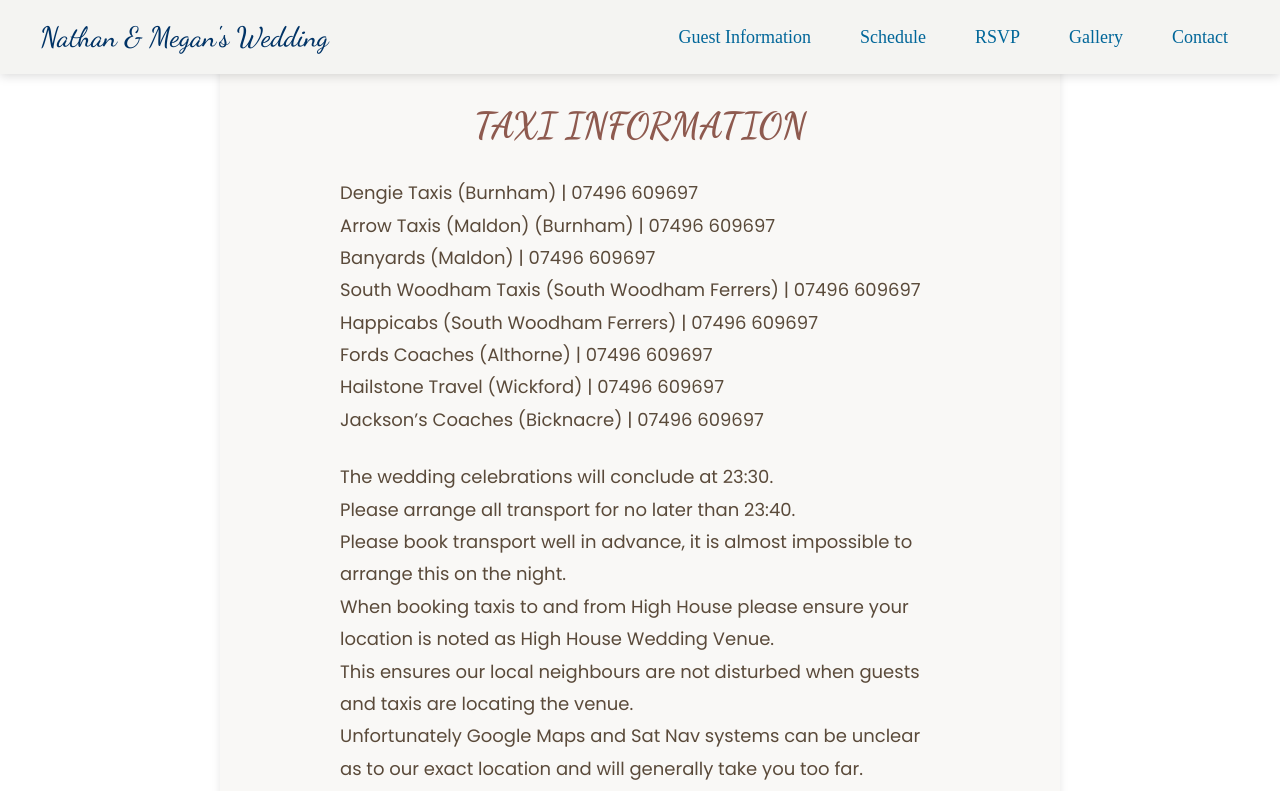
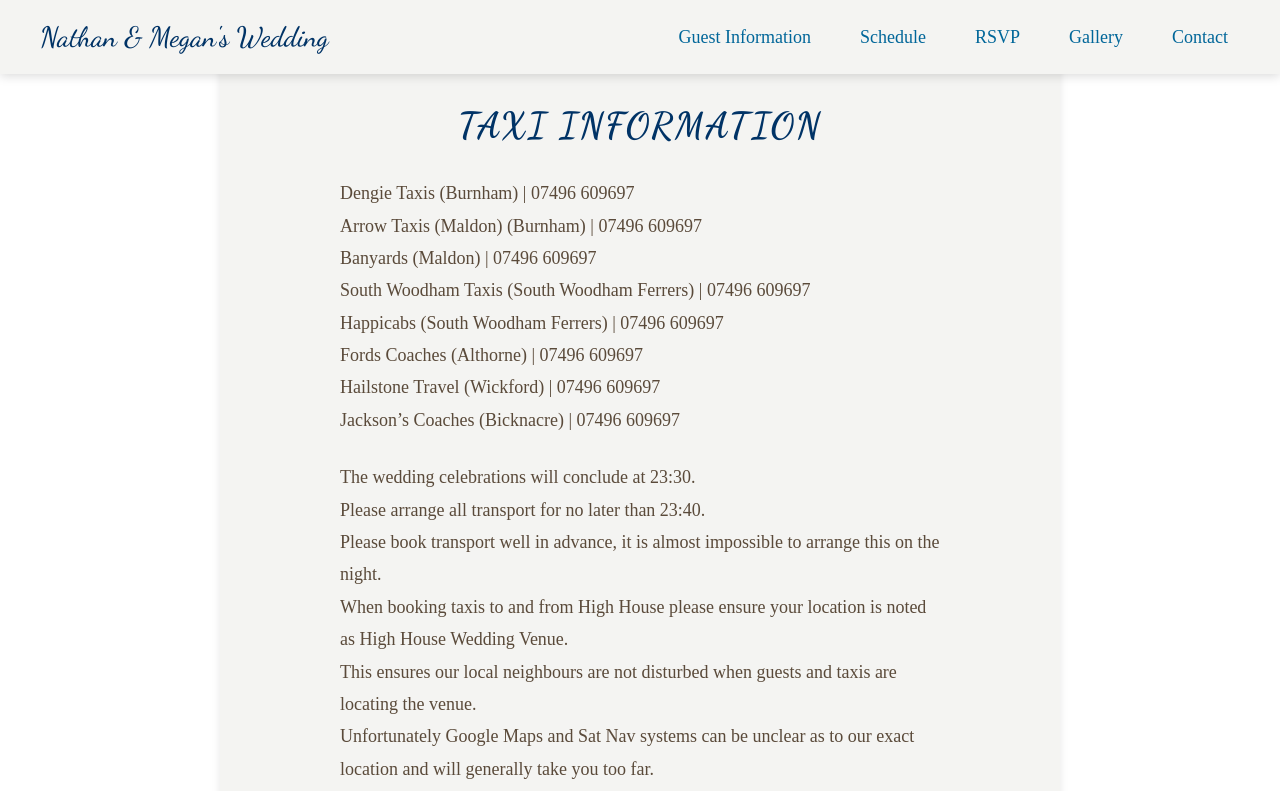
Before and after one commit to johnsn27/weddingWebsite, a React (Create React App) app: page /taxis in a window 1280 px wide. Shown: the top 791 px of the page. Built offline with nearby package versions, Linux system fonts and the light colour scheme; what aws-amplify would draw is missing.

Commit message:
retheme pagestyles

```diff
--- a/src/styles/pageStyles.js
+++ b/src/styles/pageStyles.js
@@ -1,44 +1,54 @@
 import React, { useState } from 'react';
 import { css } from '@emotion/react';
 
+// Updated styles for the story page
 export const storyPageStyle = css`
-  padding: 80px 20px 80px; /* Increased top padding for desktop view */
+  padding: 80px 20px 80px;
   max-width: 800px;
   margin: 0 auto;
   text-align: center;
   font-family: 'Poppins', sans-serif;
-  color: #4a3d28;
-  background: #f9f8f6; /* Subtle off-white background */
-  border-radius: 10px; /* Rounded corners */
-  box-shadow: 0 4px 8px rgba(0, 0, 0, 0.1); /* Soft shadow */
+  color: #003366; /* Deep Greek blue for text */
+  background: #f4f4f2; /* Soft white background */
+  border-radius: 10px;
+  box-shadow: 0 4px 8px rgba(0, 0, 0, 0.1);
 
   @media (max-width: 768px) {
-    padding: 280px 20px 80px; /* More top padding for mobile view */
+    padding: 280px 20px 80px;
   }
 `;
 
+// Updated styles for the title
 export const titleStyle = css`
   font-family: 'Dancing Script', cursive;
   font-size: 36px;
-  color: #8e5a4f; /* Slightly richer color */
-  margin-bottom: 30px; /* More space below title */
-  text-transform: uppercase; /* Adds a touch of elegance */
+  color: #003366; /* Deep Greek blue for title */
+  margin-bottom: 30px;
+  text-transform: uppercase;
+  letter-spacing: 2px; /* Adds a bit more elegance */
 `;
 
+// Updated styles for the paragraph text
 export const paragraphStyle = css`
   font-size: 18px;
-  line-height: 1.8; /* Increased line height for readability */
-  margin-bottom: 30px; /* More space between paragraphs */
-  text-align: left; /* Align text to the left for easier reading */
-  max-width: 600px; /* Ensure paragraphs don’t stretch too wide */
-  margin: 0 auto; /* Center the text block */
-  color: #5a4a3a; /* Darker color for readability */
+  color: #006699; /* Medium Greek blue for links */
+  font-family: 'Great Vibes', cursive; /* Wedding-like cursive font for links */
+  line-height: 1.8;
+  margin-bottom: 30px;
+  text-align: left;
+  max-width: 600px;
+  margin: 0 auto;
+  color: #5a4a3a; /* Softer brown tone for readability */
 `;
 
+// Updated styles for links
 export const linkStyle = css`
-  color: #8e5a4f; /* Consistent color with title */
+  color: #006699; /* Medium Greek blue for links */
   text-decoration: none;
+  font-family: 'Great Vibes', cursive; /* Wedding-like cursive font for links */
+
   &:hover {
-    text-decoration: underline; /* Underline on hover for better user experience */
+    text-decoration: underline;
+    color: #003366; /* Deep Greek blue on hover */
   }
 `;
```
